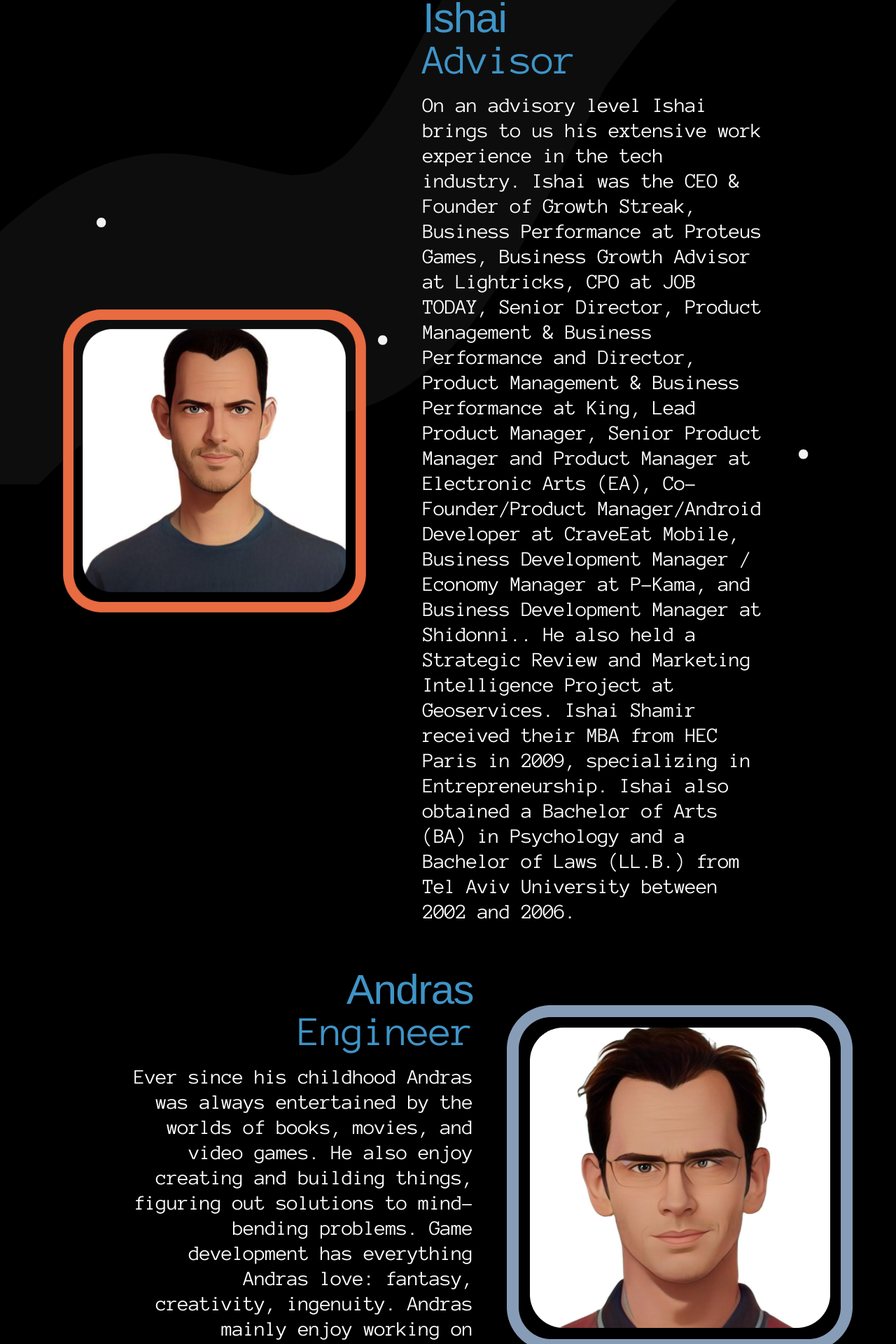
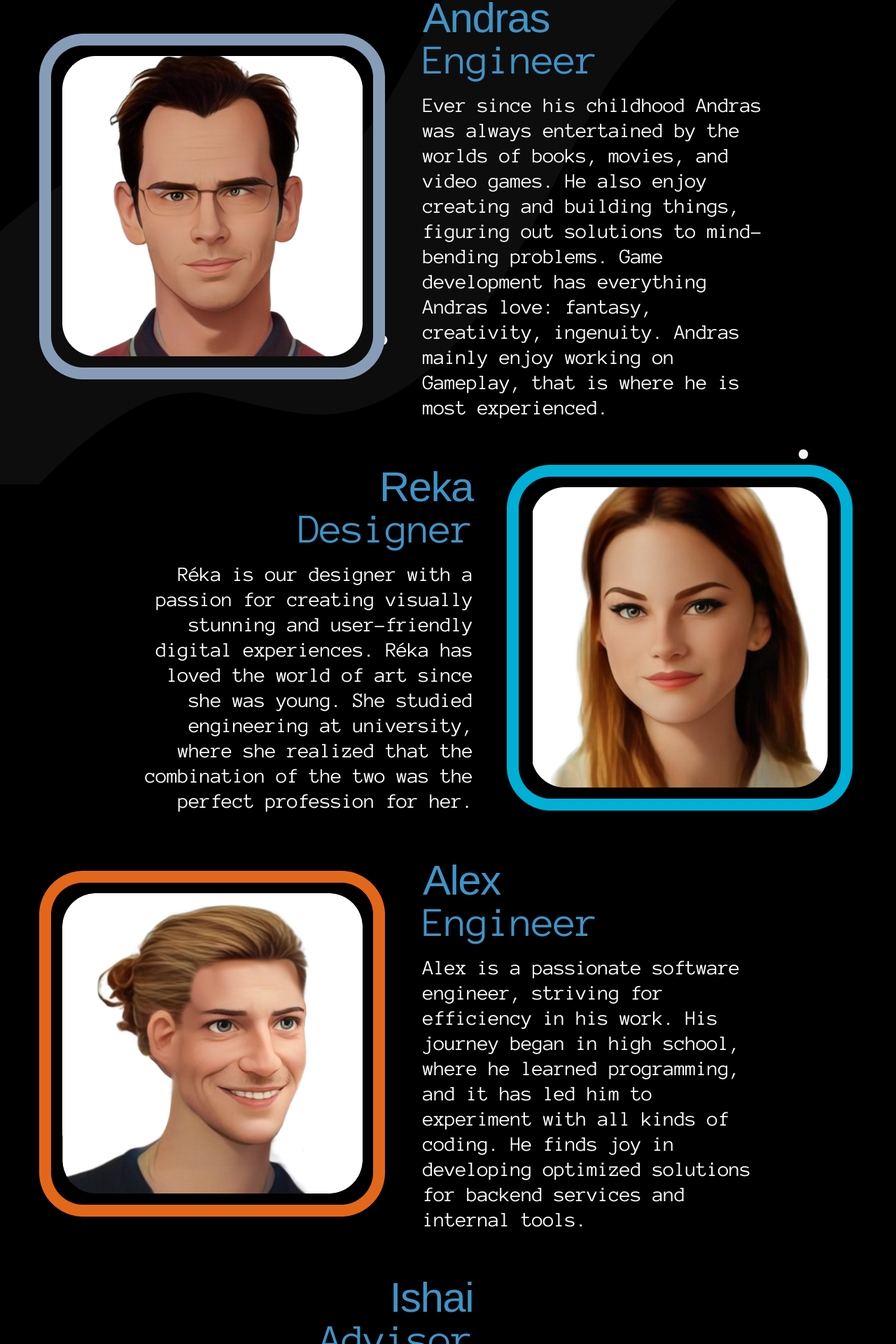
Before and after one commit to GalacticSyndicateGames/website, a SvelteKit app: page / in a window 1280 px wide. Shown: the part 4280-6200 px from the top of the page at 70% size. Built offline with nearby package versions, Linux system fonts and the light colour scheme; a web font is replaced by a local one.

Commit message:
update(ishai to the bottom + rename)

```diff
--- a/src/routes/+page.svelte
+++ b/src/routes/+page.svelte
@@ -4,7 +4,7 @@
 </script>
 
 <svelte:head>
-	<title>Home</title>
+	<title>Galactic Syndicate</title>
 </svelte:head>
 
 <div
--- a/src/routes/our-team.svelte
+++ b/src/routes/our-team.svelte
@@ -37,13 +37,6 @@
       description: 'Betti has a remarkable ability to identify exceptional talents. She has worked with global companies including Cloudera and GitLab to assemble winning teams that thrive on creative problem solving. Her emphasis on fostering a culture of innovation and driving efficiency has made a significant impact on the success of the organizations she has worked with.'
 
     },
-		{
-			name: 'Ishai',
-			role: 'Advisor',
-      imgSrc: '/images/team/ishai.png',
-			description:
-				'On an advisory level Ishai brings to us his extensive work experience in the tech industry. Ishai was the CEO & Founder of Growth Streak, Business Performance at Proteus Games, Business Growth Advisor at Lightricks, CPO at JOB TODAY, Senior Director, Product Management & Business Performance and Director, Product Management & Business Performance at King, Lead Product Manager, Senior Product Manager and Product Manager at Electronic Arts (EA), Co-Founder/Product Manager/Android Developer at CraveEat Mobile, Business Development Manager / Economy Manager at P-Kama, and Business Development Manager at Shidonni.. He also held a Strategic Review and Marketing Intelligence Project at Geoservices.  Ishai Shamir received their MBA from HEC Paris in 2009, specializing in Entrepreneurship. Ishai also obtained a Bachelor of Arts (BA) in Psychology and a Bachelor of Laws (LL.B.) from Tel Aviv University between 2002 and 2006.'
-		},
     {
       name: 'Andras',
       role: 'Engineer',
@@ -61,7 +54,14 @@
       role: 'Engineer',
       imgSrc: '/images/team/alex.png',
       description: 'Alex is a passionate software engineer, striving for efficiency in his work. His journey began in high school, where he learned programming, and it has led him to experiment with all kinds of coding. He finds joy in developing optimized solutions for backend services and internal tools.'
-    }
+    },
+		{
+			name: 'Ishai',
+			role: 'Advisor',
+      imgSrc: '/images/team/ishai.png',
+			description:
+				'On an advisory level Ishai brings to us his extensive work experience in the tech industry. Ishai was the CEO & Founder of Growth Streak, Business Performance at Proteus Games, Business Growth Advisor at Lightricks, CPO at JOB TODAY, Senior Director, Product Management & Business Performance and Director, Product Management & Business Performance at King, Lead Product Manager, Senior Product Manager and Product Manager at Electronic Arts (EA), Co-Founder/Product Manager/Android Developer at CraveEat Mobile, Business Development Manager / Economy Manager at P-Kama, and Business Development Manager at Shidonni.. He also held a Strategic Review and Marketing Intelligence Project at Geoservices.  Ishai Shamir received their MBA from HEC Paris in 2009, specializing in Entrepreneurship. Ishai also obtained a Bachelor of Arts (BA) in Psychology and a Bachelor of Laws (LL.B.) from Tel Aviv University between 2002 and 2006.'
+		},
 	];
 </script>
 
```
